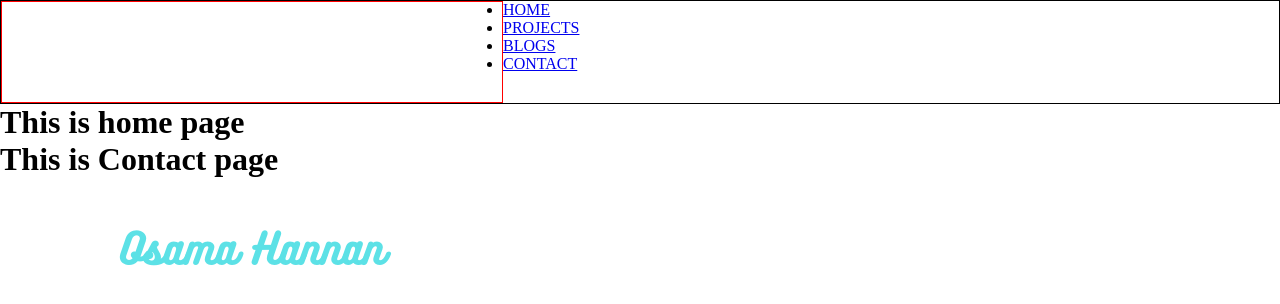
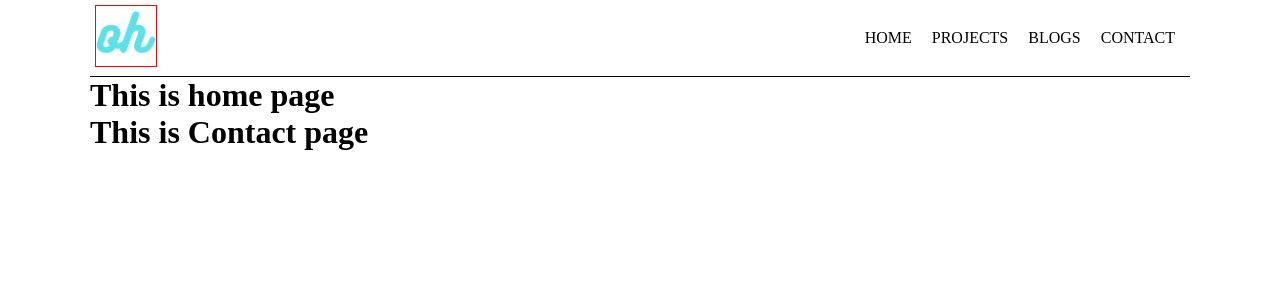
Before and after one commit to osamahannan/Portfolio-2.0, a React (Create React App) app: page / in a window 1280 px wide. Shown: the top 304 px of the page. Built offline with nearby package versions, Linux system fonts and the light colour scheme.

Commit message:
updated navbar

```diff
--- a/src/App.js
+++ b/src/App.js
@@ -7,18 +7,19 @@ import Projects from "./Components/Projects";
 import Contact from "./Components/Contact";
 function App() {
   return (
+    <div className="App">
       <Router>
         <Navbar />
 
         <Switch>
 
-        <Route exact path = "/">
+          <Route exact path="/">
             <Home />
           </Route>
-        <Route exact path = "/projects">
+          <Route exact path="/projects">
             <Projects />
           </Route>
-        <Route exact path = "/blogs">
+          <Route exact path="/blogs">
             <Blog />
           </Route>
 
@@ -26,6 +27,7 @@ function App() {
 
         <Contact />
       </Router>
+    </div>
   );
 }
 
--- a/src/Components/Navbar.js
+++ b/src/Components/Navbar.js
@@ -1,5 +1,5 @@
 import React from 'react'
-import logo from "../Assets/Header-logo.png";
+import logo from "../Assets/logo.png";
 import {Link} from "react-router-dom";
 
 const Navbar = () => {
--- a/src/index.css
+++ b/src/index.css
@@ -3,12 +3,37 @@
   padding: 0;
 }
 
+.App {
+  display: flex;
+  flex-direction: column;
+  justify-content: center;
+  margin: auto;
+  /* align-items: center; */
+  width: 1100px;
+}
+
 .navbar {
   display: flex;
-  border: 1px solid black;
+  padding: 5px;
+  justify-content: space-between;
+  align-items: center;
+  border-bottom: 1px solid black;
 }
 
-.logo {
-  height: 100px;
+.navbar ul {
+  display: flex;
+}
+
+.navbar ul li {
+  list-style: none;
+  margin: 0 10px;
+}
+.navbar ul li a {
+  text-decoration: none;
+  color: black;
+}
+
+.logo img {
+  height: 60px;
   border: 1px solid red;
 }
```
Lines whose indentation alone changed are shown as unchanged.
